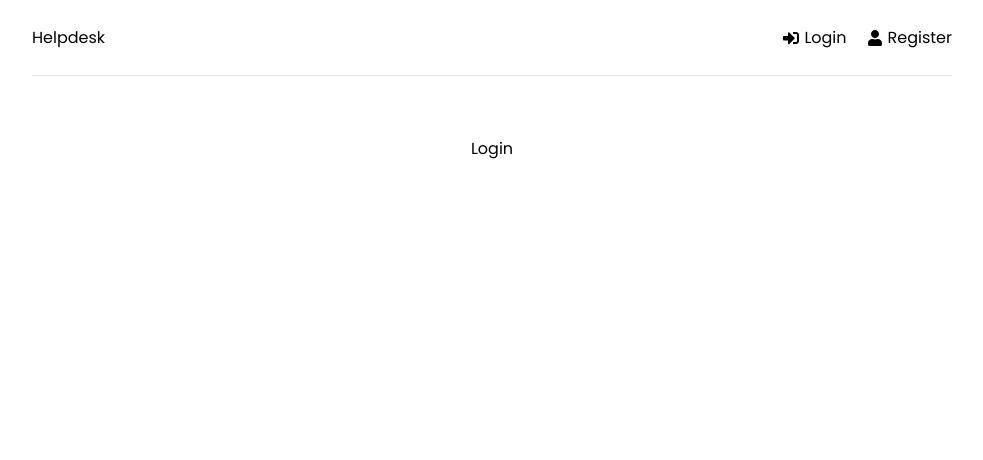
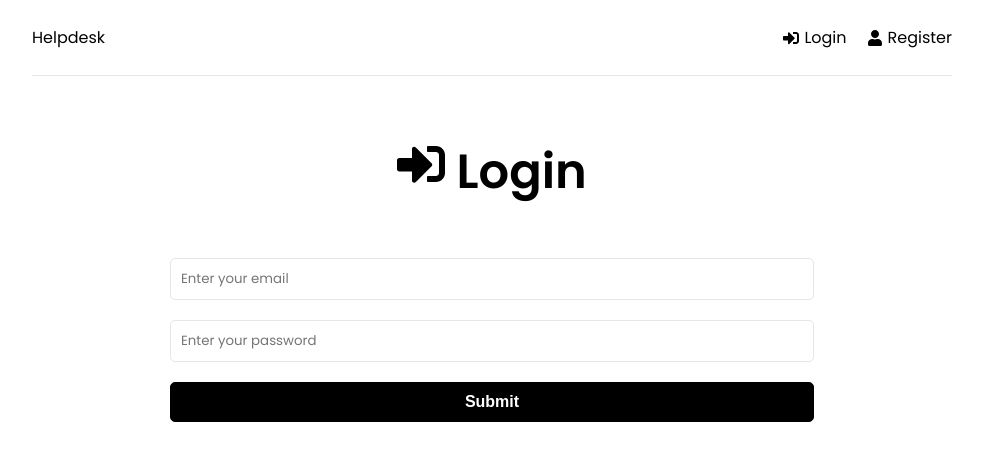
Before and after one commit to adeshgg/helpdesk, a React (Vite) app in the folder frontend/: page /login in a window 1280 px wide. Shown: the top 460 px of the page, without its empty margins (148-1131 px from the left). Built offline with nearby package versions, Linux system fonts and the light colour scheme.

Commit message:
Added Login and Home page layout

```diff
--- a/frontend/src/pages/Home.jsx
+++ b/frontend/src/pages/Home.jsx
@@ -1,3 +1,19 @@
+import { FaQuestionCircle, FaTicketAlt } from 'react-icons/fa'
+import { Link } from 'react-router-dom'
+
 export default function Home() {
-  return <div>Home</div>
+  return (
+    <>
+      <section className='heading'>
+        <h1>How can we help you</h1>
+      </section>
+
+      <Link to='/new-ticket' className='btn btn-reverse btn-block'>
+        <FaQuestionCircle /> Create New Ticket
+      </Link>
+      <Link to='/tickets' className='btn btn-block'>
+        <FaTicketAlt /> View your Tickets
+      </Link>
+    </>
+  )
 }
--- a/frontend/src/pages/Login.jsx
+++ b/frontend/src/pages/Login.jsx
@@ -1,3 +1,63 @@
+import { useState } from 'react'
+import { FaSignInAlt } from 'react-icons/fa'
+import { toast } from 'react-toastify'
+
 export default function Login() {
-  return <div>Login</div>
+  const [formData, setFormData] = useState({
+    email: '',
+    password: '',
+  })
+
+  const { email, password } = formData
+
+  const onChange = e => {
+    setFormData(prevState => ({
+      ...prevState,
+      [e.target.id]: e.target.value,
+    }))
+  }
+
+  const onSubmit = e => {
+    e.preventDefault()
+    console.log('submitted login')
+  }
+
+  return (
+    <>
+      <section className='heading'>
+        <h1>
+          <FaSignInAlt /> Login
+        </h1>
+      </section>
+      <section className='form'>
+        <form onSubmit={onSubmit}>
+          <div className='form-group'>
+            <input
+              type='email'
+              className='form-control'
+              id='email'
+              value={email}
+              placeholder='Enter your email'
+              onChange={onChange}
+              required
+            />
+          </div>
+          <div className='form-group'>
+            <input
+              type='password'
+              className='form-control'
+              id='password'
+              value={password}
+              placeholder='Enter your password'
+              onChange={onChange}
+              required
+            />
+          </div>
+          <div className='form-group'>
+            <button className='btn btn-block'>Submit</button>
+          </div>
+        </form>
+      </section>
+    </>
+  )
 }
```
